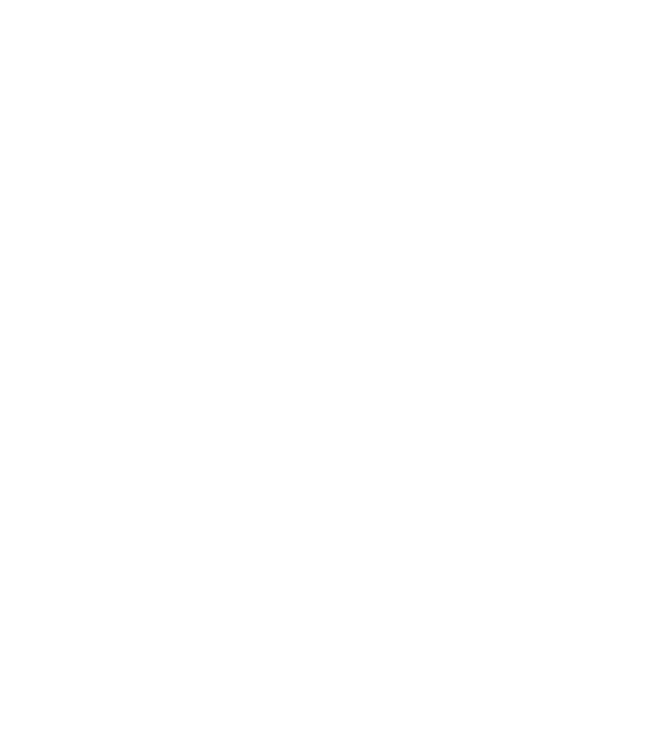
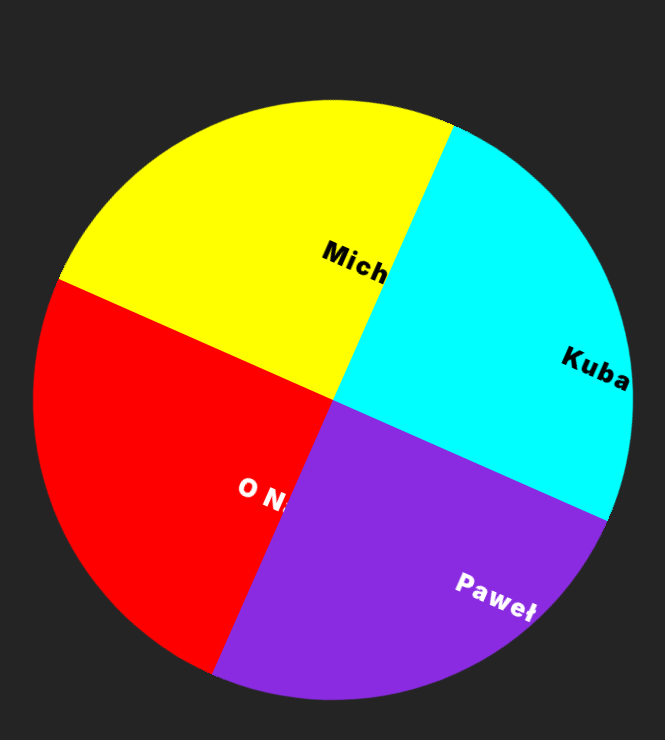
Before and after one commit to AtroxEGO/portfolio-app, a React (Create React App) app: page /select in a window 1280 px wide. Before the commit this address had no page. Shown: the top 740 px of the page, without its empty margins (307-972 px from the left). Built offline with nearby package versions, Linux system fonts and the light colour scheme.

Commit message:
Small name fixes

```diff
--- a/src/App.js
+++ b/src/App.js
@@ -1,7 +1,7 @@
 import './App.css';
 import { BrowserRouter as Router, Routes, Route} from 'react-router-dom';
 import Home from '../src/pages/Home/home'
-import Example from './pages/Example/example';
+import Select from './pages/select';
 
 function App() {
   return (
@@ -9,7 +9,7 @@ function App() {
     <Router>
       <Routes>
           <Route path='/' element={<Home />} />
-          <Route path='/example' element={<Example/>} />
+          <Route path='/select' element={<Select/>} />
       </Routes>
     </Router>
     </div>
--- a/src/pages/Home/home.js
+++ b/src/pages/Home/home.js
@@ -4,7 +4,7 @@ const Home = () => {
   return (
     <div>
       <h1>Main Index</h1>
-      <a href='/example'>Click Me!</a>
+      <a href='/select'>Click Me!</a>
     </div>
   );
 };
--- a/src/pages/Example/example.jsx
+++ b/src/pages/select/index.jsx
@@ -2,7 +2,8 @@ import React from 'react';
 import ExampleComponent from '../../components/ExampleComponent/exampleComponent';
 import Circle from '../../components/Circle/Circle';
 import './example.css'
-const Example = () => {
+
+const Select = () => {
 
   return (
     <div className='root'>
@@ -12,4 +13,4 @@ const Example = () => {
   );
 };
 
-export default Example;
+export default Select;
```
Also changed, not shown: src/components/Circle/Circle.css (+0 -88 lines), src/components/Circle/Circle.js (+0 -12 lines), src/pages/select/example.css (renamed from src/pages/Example/example.css).
